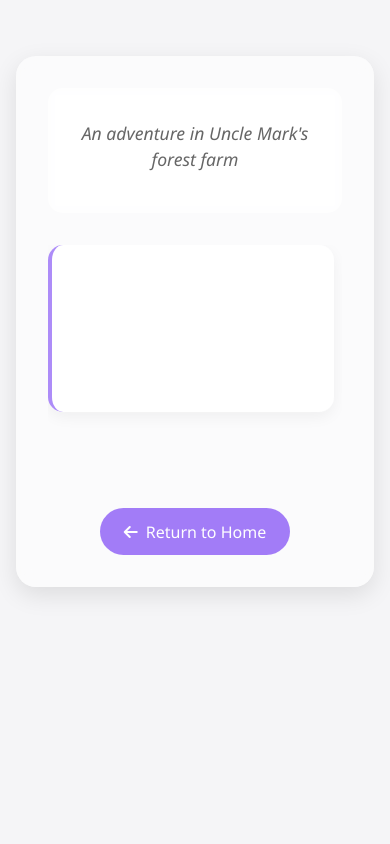
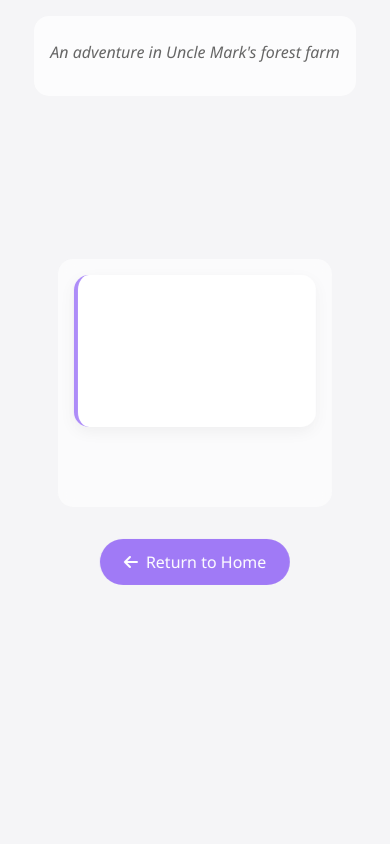
Before and after one commit to Big-Happy-Holding-Company/YorkieCYOA, a Flask app: template templates/storyboard.html in a window 390 px wide. Run offline with Flask 3, Linux system fonts and the light colour scheme; the template is opened without the code that fills it, so the values that code supplies are empty.

Commit message:
Assistant checkpoint: Overlaid story content on character image with translucent container
Assistant generated file changes:
- templates/storyboard.html: Restructured layout to overlay story content on character image
- static/css/custom.css: Updated CSS to create overlaid translucent story content, Updated story content styles for translucent overlay, Updated responsive styles for the overlay layout

---

User prompt:

no, the story text needs to appear over the character image, but in a translucent container so the user can still see the image below

Replit-Commit-Author: Assistant
Replit-Commit-Session-Id: c1ee6f28-9fd9-48d1-885b-ab1315fe251d

```diff
--- a/static/css/custom.css
+++ b/static/css/custom.css
@@ -93,8 +93,8 @@ body {
     max-width: 1600px;
     margin: 0 auto;
     padding: 1rem;
-    display: flex;
-    flex-direction: column;
+    position: relative;
+    height: 100vh;
 }
 
 .story-background {
@@ -108,26 +108,36 @@ body {
     object-fit: cover;
 }
 
-/* Character showcase - now central and prominent */
-.character-showcase {
+/* Story overlay container */
+.story-overlay-container {
+    position: relative;
+    width: 100%;
+    height: 100%;
     display: flex;
     flex-direction: column;
     align-items: center;
-    margin-bottom: 1.5rem;
+}
+
+/* Character showcase - central and prominent */
+.character-showcase {
     width: 100%;
+    max-width: 600px;
+    display: flex;
+    flex-direction: column;
+    align-items: center;
+    margin-bottom: 0;
     position: relative;
-    z-index: 2;
+    z-index: 1;
 }
 
 .character-portrait-container {
     width: 100%;
-    max-width: 400px;
+    max-width: 500px;
     height: auto;
     overflow: hidden;
     border-radius: 15px;
     box-shadow: 0 10px 30px rgba(0, 0, 0, 0.2);
     margin-bottom: 1rem;
-    transition: transform 0.3s ease;
 }
 
 .main-character-img {
@@ -178,25 +189,30 @@ body {
 
 /* Story content container */
 .story-content-container {
-    background: rgba(255, 255, 255, 0.6);
-    backdrop-filter: blur(10px);
+    position: absolute;
+    top: 50%;
+    left: 50%;
+    transform: translate(-50%, -50%);
+    width: 90%;
+    max-width: 800px;
+    z-index: 3;
+    padding: 1.5rem;
     border-radius: 20px;
-    padding: 2rem;
-    margin-top: 1rem;
-    box-shadow: 0 8px 25px rgba(0, 0, 0, 0.1);
 }
 
 .story-title-area {
     text-align: center;
-    margin-bottom: 2rem;
-    background: rgba(255, 255, 255, 0.5);
+    margin-bottom: 1.5rem;
+    background: rgba(255, 255, 255, 0.7);
     backdrop-filter: blur(5px);
-    padding: 1.5rem;
+    padding: 1rem;
     border-radius: 15px;
+    position: relative;
+    z-index: 4;
 }
 
 .story-title {
-    font-size: 2.2rem;
+    font-size: 2rem;
     font-weight: 600;
     color: #333;
     margin-bottom: 0.5rem;
@@ -204,23 +220,27 @@ body {
 
 .story-subtitle {
     color: #666;
-    font-size: 1.1rem;
+    font-size: 1rem;
     font-style: italic;
 }
 
 .story-scroll-container {
     position: relative;
     overflow-y: auto;
-    max-height: 70vh;
+    max-height: 60vh;
     padding-right: 0.5rem;
+    background: rgba(255, 255, 255, 0.6);
+    backdrop-filter: blur(8px);
+    border-radius: 15px;
+    padding: 1rem;
 }
 
 .story-content {
     background: rgba(255, 255, 255, 0.7);
-    backdrop-filter: blur(10px);
+    backdrop-filter: blur(5px);
     border-radius: 15px;
-    padding: 2rem;
-    margin-bottom: 2rem;
+    padding: 1.5rem;
+    margin-bottom: 1.5rem;
     box-shadow: 0 5px 15px rgba(0, 0, 0, 0.05);
     font-size: 1.2rem;
     line-height: 1.8;
--- a/templates/storyboard.html
+++ b/templates/storyboard.html
@@ -15,7 +15,9 @@
     {% endif %}
 
     <div class="container-fluid story-main-container">
-        <!-- Character Showcase (Now Central) -->
+        <!-- Story Content Overlay -->
+        <div class="story-overlay-container">
+            <!-- Character Showcase (Central) -->
             <div class="character-showcase">
                 {% for char in character_images[:1] %}
                 <div class="character-portrait-container">
@@ -34,13 +36,14 @@
                 {% endfor %}
             </div>
 
-        <!-- Story Content -->
-        <div class="story-content-container">
+            <!-- Story Title -->
             <div class="story-title-area">
                 <h1 class="story-title">{{ story.title }}</h1>
                 <p class="story-subtitle">An adventure in Uncle Mark's forest farm</p>
             </div>
 
+            <!-- Story Content (Overlaid on character) -->
+            <div class="story-content-container">
                 <div class="story-scroll-container">
                     <div class="story-content">
                         {{ story.story | safe }}
@@ -72,6 +75,7 @@
                 </div>
             </div>
         </div>
+    </div>
 
     <script src="https://cdn.jsdelivr.net/npm/bootstrap@5.3.0/dist/js/bootstrap.bundle.min.js"></script>
     <script src="{{ url_for('static', filename='js/main.js') }}"></script>
```
Also changed, not shown: other parts of static/css/custom.css (+26 -13 lines). Lines whose indentation alone changed are shown as unchanged.
